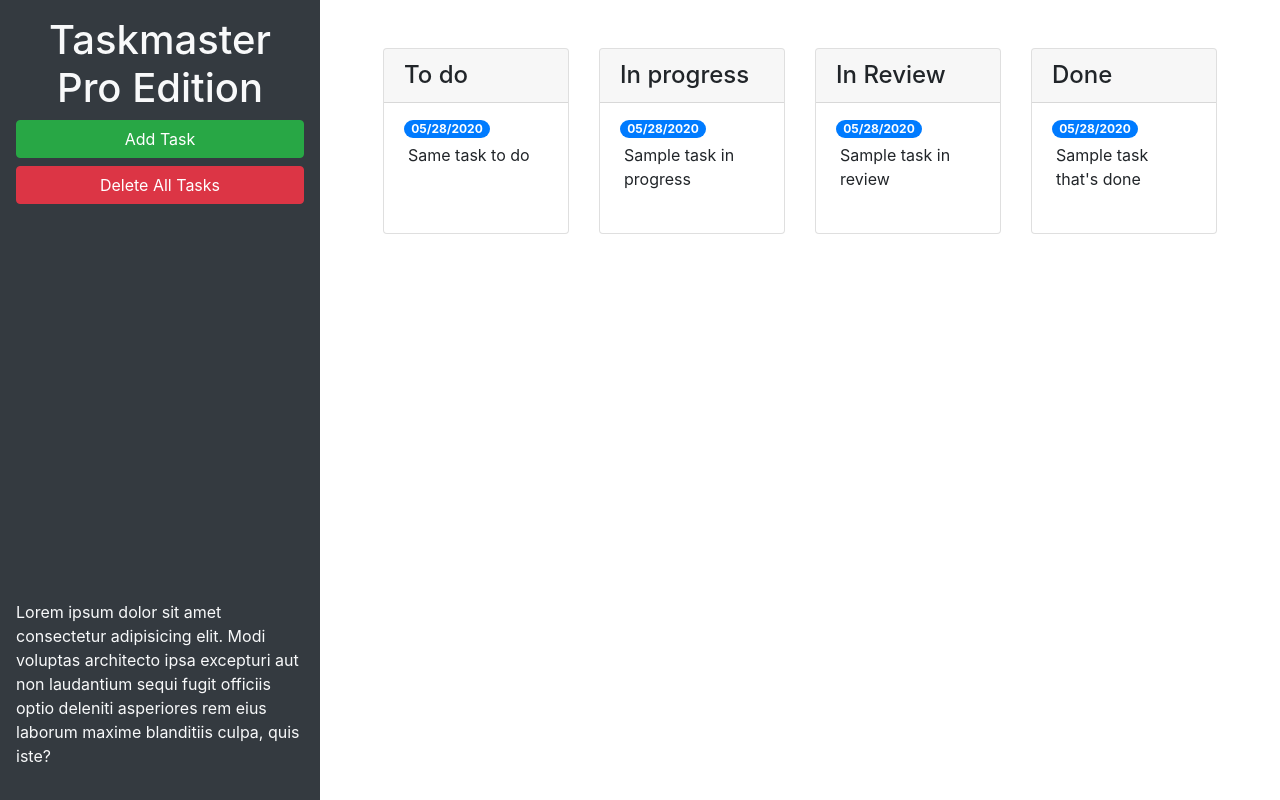
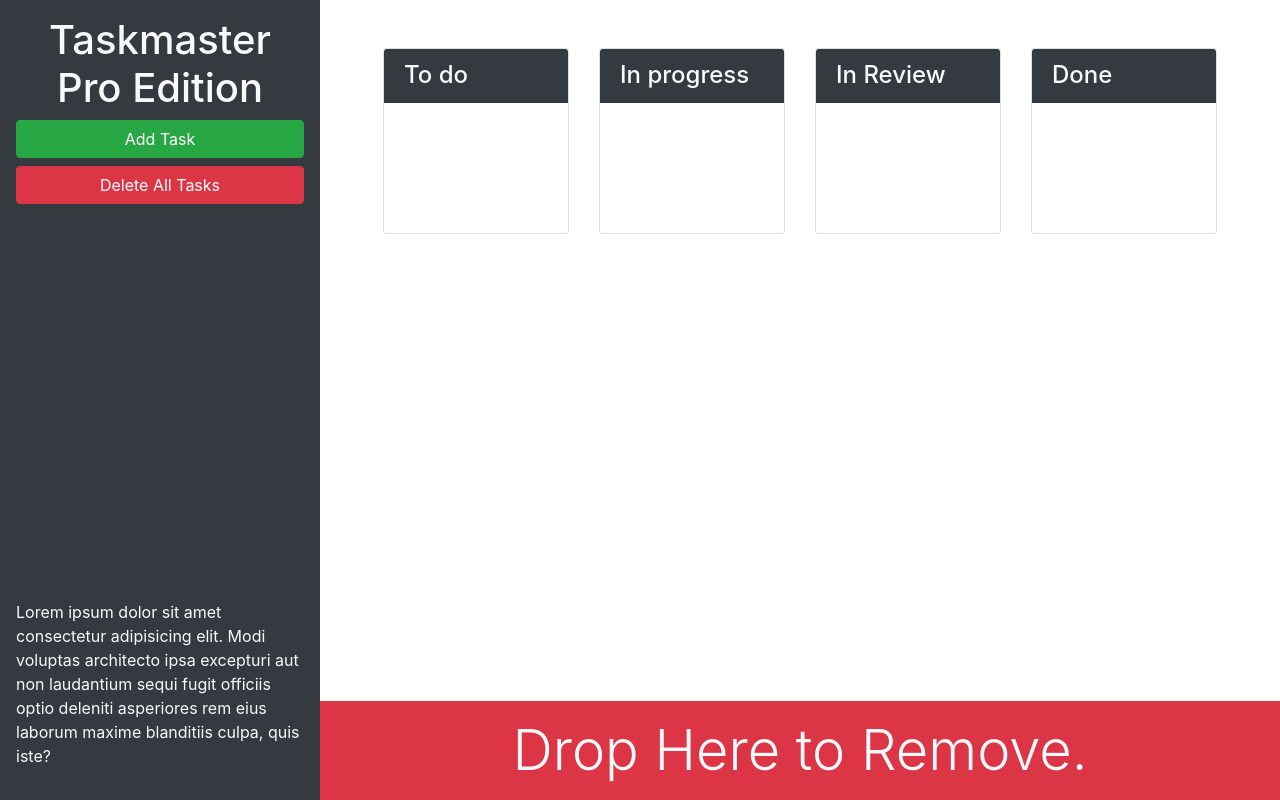
Before and after one commit to jrargent/taskmaster-pro, a plain HTML site: page index.html in a window 1280 px wide. Drawn offline with nearby package versions, Linux system fonts and the light colour scheme.

Commit message:
Finish bootstrap

```diff
--- a/index.html
+++ b/index.html
@@ -13,28 +13,28 @@
 <body>
 
   <div class="row min-vh-100 no-gutters">
-    <header class="col-12 col-lg-3 bg-dark text-light d-flex flex-column p-4 p-lg-3">
+    <header class="col-12 col-lg-3 bg-dark text-light sticky-top d-flex flex-column p-4 p-lg-3">
       <h1 class="text-center">Taskmaster Pro Edition</h1>
       <button id="create-task" class="btn btn-block btn-success" data-toggle="modal" data-target="#task-form-modal">Add
         Task</button>
       <button id="remove-tasks" class="btn btn-block btn-danger">Delete All Tasks</button>
-      <p class="mt-auto">Lorem ipsum dolor sit amet consectetur adipisicing elit. Modi voluptas architecto ipsa
+      <p class="mt-auto d-none d-lg-block">Lorem ipsum dolor sit amet consectetur adipisicing elit. Modi voluptas architecto ipsa
         excepturi aut non
         laudantium sequi fugit officiis optio deleniti asperiores rem eius laborum maxime blanditiis culpa, quis iste?
       </p>
     </header>
-    <main class="col-12 col-lg-9">
+    <main class="col-12 col-lg-9 d-flex flex-column">
       <div class="m-5 row justify-content-around">
         <!-- todo start -->
         <div class="col-12 col-md-6 col-xl-3 mb-3">
           <div class="card">
-            <h4 class="card-header">
+            <h4 class="card-header bg-dark text-light">
               To do
             </h4>
             <ul id="list-toDo" class="list-group list-group-flush">
               <li class="list-group-item">
-                <span class="badge badge-primary badge-pill">05/28/2020</span>
-                <p class="m-1"> Same task to do</p>
+                <span class="badge badge-primary badge-pill"></span>
+                <p class="m-1"></p>
               </li>
             </ul>
           </div>
@@ -43,13 +43,13 @@
         <!-- in progress start -->
         <div class="col-12 col-md-6 col-xl-3 mb-3">
           <div class="card">
-            <h4 class="card-header">
+            <h4 class="card-header bg-dark text-light">
               In progress
             </h4>
           <ul id="list-inProgress" class="list-group list-group-flush">
             <li class="list-group-item">
-              <span class="badge badge-primary badge-pill">05/28/2020</span>
-              <p class="m-1">Sample task in progress</p>
+              <span class="badge badge-primary badge-pill"></span>
+              <p class="m-1"></p>
             </li>
           </ul>
           </div>
@@ -58,13 +58,13 @@
         <!-- in review start -->
         <div class="col-12 col-md-6 col-xl-3 mb-3">
           <div class="card">
-            <h4 class="card-header">
+            <h4 class="card-header bg-dark text-light">
               In Review
             </h4>
             <ul id="list-inReview" class="list-group list-group-flush">
             <li class="list-group-item">
-              <span class="badge badge-primary badge-pill">05/28/2020</span>
-              <p class="m-1">Sample task in review</p>
+              <span class="badge badge-primary badge-pill"></span>
+              <p class="m-1"></p>
             </li>
           </ul>
         </div>
@@ -73,13 +73,13 @@
         <!-- done start -->
         <div class="col-12 col-md-6 col-xl-3 mb-3">
           <div class="card">
-            <h4 class="card-header">
+            <h4 class="card-header bg-dark text-light">
               Done
             </h4>
             <ul id="list-done" class="list-group list-group-flush">
             <li class="list-group-item">
-              <span class="badge badge-primary badge-pill">05/28/2020</span>
-              <p class="m-1">Sample task that's done</p>
+              <span class="badge badge-primary badge-pill"></span>
+              <p class="m-1"></p>
             </li>
           </ul>
         </div>
@@ -87,6 +87,11 @@
         <!-- done end -->
       </div>
 
+      <div id="trash" class="mt-auto">
+        <div class="w-100 bg-danger p-3 text-center text-light display-4">
+          Drop Here to Remove.
+        </div>
+      </div>
     </main>
   </div>
 
```
